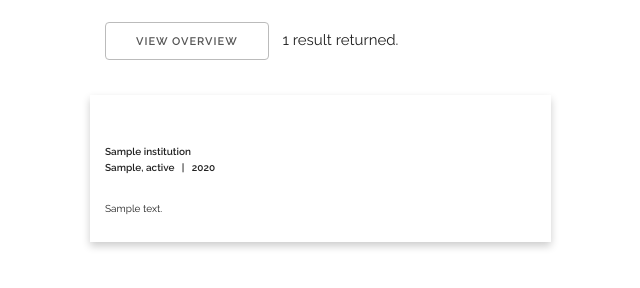
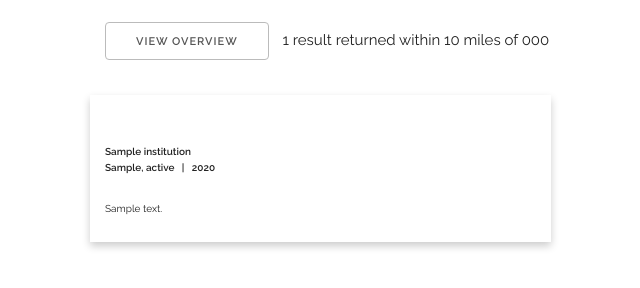
Before and after one commit to smythp/NEH-impact, a Flask app: template app/templates/results.html in a window 1280 px wide. Shown: the part 182-470 px from the top of the page, without its empty margins (70-710 px from the left). Run offline with Flask 2, Linux system fonts and the light colour scheme; the template is opened without the code that fills it: most values are stand-ins (such as "Sample title", 1, 10 or a date in 2020); some libraries are stand-ins or nearby versions.

Commit message:
more info on results page. option to search again if no results

```diff
--- a/app/templates/results.html
+++ b/app/templates/results.html
@@ -22,7 +22,7 @@
 
   <!-- Put the results on the next line and indent if the screen is small -->
   <br class="none_on_desktop"><span class="none_on_desktop">&nbsp;&nbsp;&nbsp;</span>
-  {{ results_count }} result{% if results_count > 1%}s{% endif %} returned.
+  {{ results_count }} result{% if results_count > 1%}s{% endif %} returned within {{ distance }} miles of {{ original_zip }}
 </p>
 
 
@@ -37,7 +37,7 @@
 
 {% if grants %}
 {% else %}
-<p class="left-align">No results found for that zip code.</p>
+<p class="left-align">No results found within {{ distance }} miles of zip code {{ original_zip }}. <a href="index">Try again with a larger search distance.</a></p>
 {% endif %}
 
 {% for grant in grants|sort(reverse=True, attribute='YearAwarded') %}
--- a/app/views.py
+++ b/app/views.py
@@ -59,7 +59,7 @@ def index():
         if 'distance' in request.form:
             distance = request.form['distance']
         else:
-            distance = 2.0
+            distance = 10.0
 
         conn = sqlite3.connect(config.DATABASE)
         cur = conn.cursor()
@@ -130,8 +130,8 @@ AND (ProjectDesc is not null OR ToSupport is not null);' % question_mark_sequenc
                 })
 
         return render_template('results.html', grants=grants,
-                               form=form, divisions=divisions,
-                               results_count=results_count,
+                               form=form, divisions=divisions, original_zip=zip_input,
+                               results_count=results_count, distance=int(distance),
                                jquery=True,
                                title="Results")
 
```
